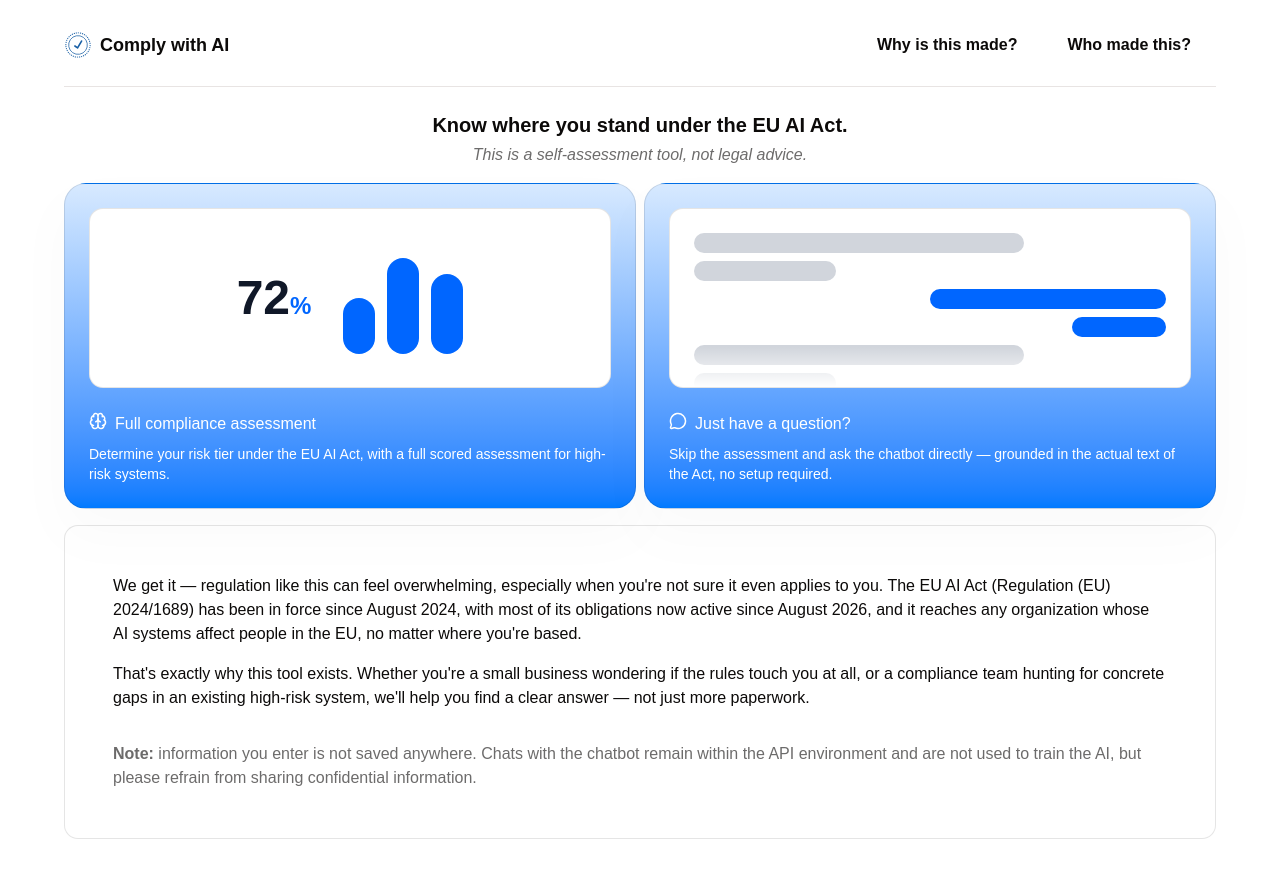
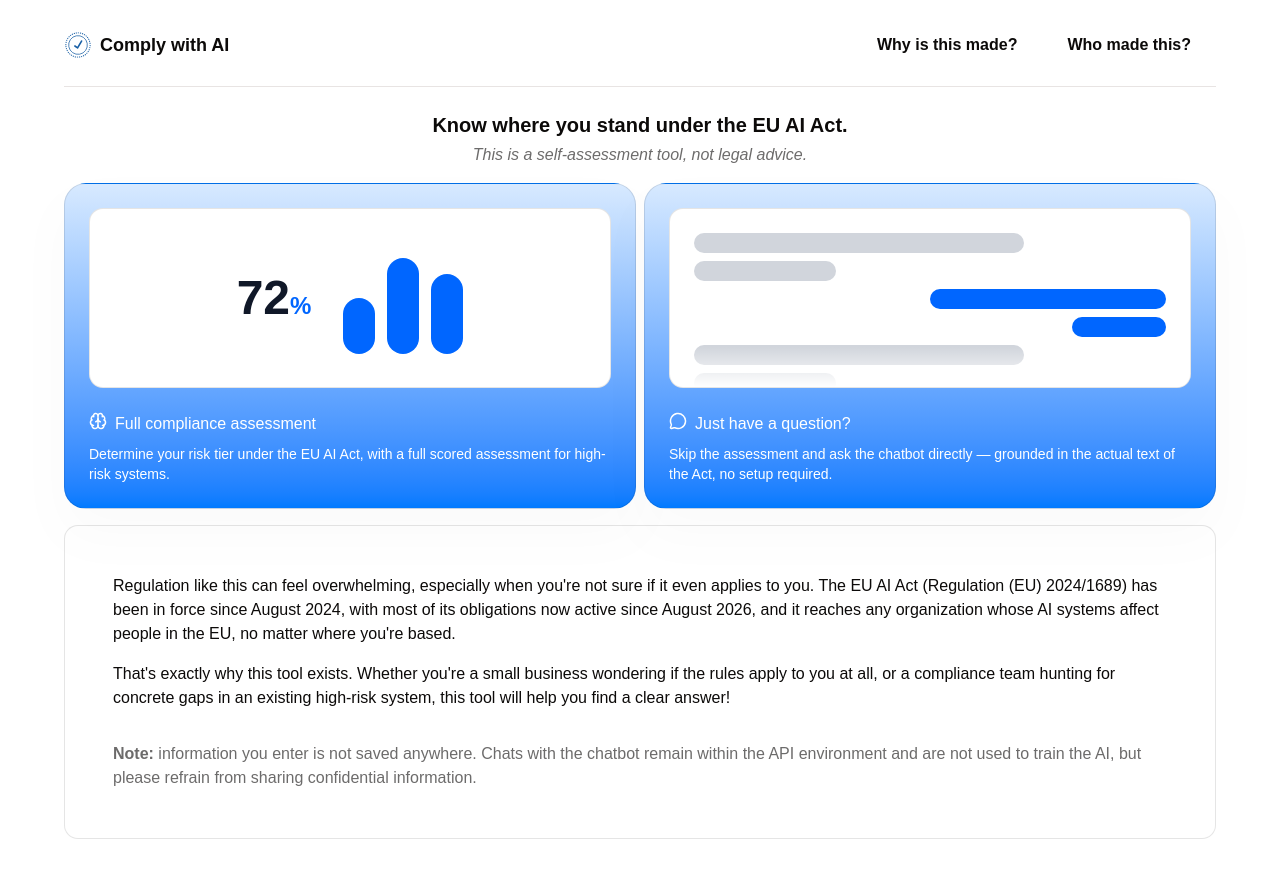
Before and after one commit to jacintha-walters/euaiact-chat, a React (Vite) app in the folder frontend/: page / in a window 1280 px wide. Shown: the top 878 px of the page. Built offline with nearby package versions, Linux system fonts and the light colour scheme; no server answers.

Commit message:
text change

```diff
--- a/frontend/src/LandingPage.jsx
+++ b/frontend/src/LandingPage.jsx
@@ -32,7 +32,7 @@ function LandingPage({ onStartAssessment, onStartChat }) {
       <div className="flex bg-white mx-auto p-8 lg:p-12 flex-col gap-8 rounded-xl border border-black/10">
         <div className="flex flex-col gap-4">
           <p className="">
-            We get it — regulation like this can feel overwhelming, especially when you're not sure it even applies to you.
+            Regulation like this can feel overwhelming, especially when you're not sure if it even applies to you.
             The EU AI Act (Regulation (EU) 2024/1689) has been in force since August 2024, with most of its obligations now
             active since August 2026, and it reaches any organization whose AI systems affect people in the EU,
             no matter where you're based.
@@ -40,8 +40,8 @@ function LandingPage({ onStartAssessment, onStartChat }) {
 
           <p className="">
             That's exactly why this tool exists. Whether you're a small business wondering
-            if the rules touch you at all, or a compliance team hunting for concrete gaps in
-            an existing high-risk system, we'll help you find a clear answer — not just more paperwork.
+            if the rules apply to you at all, or a compliance team hunting for concrete gaps in
+            an existing high-risk system, this tool will help you find a clear answer!
           </p>
         </div>
 
```
